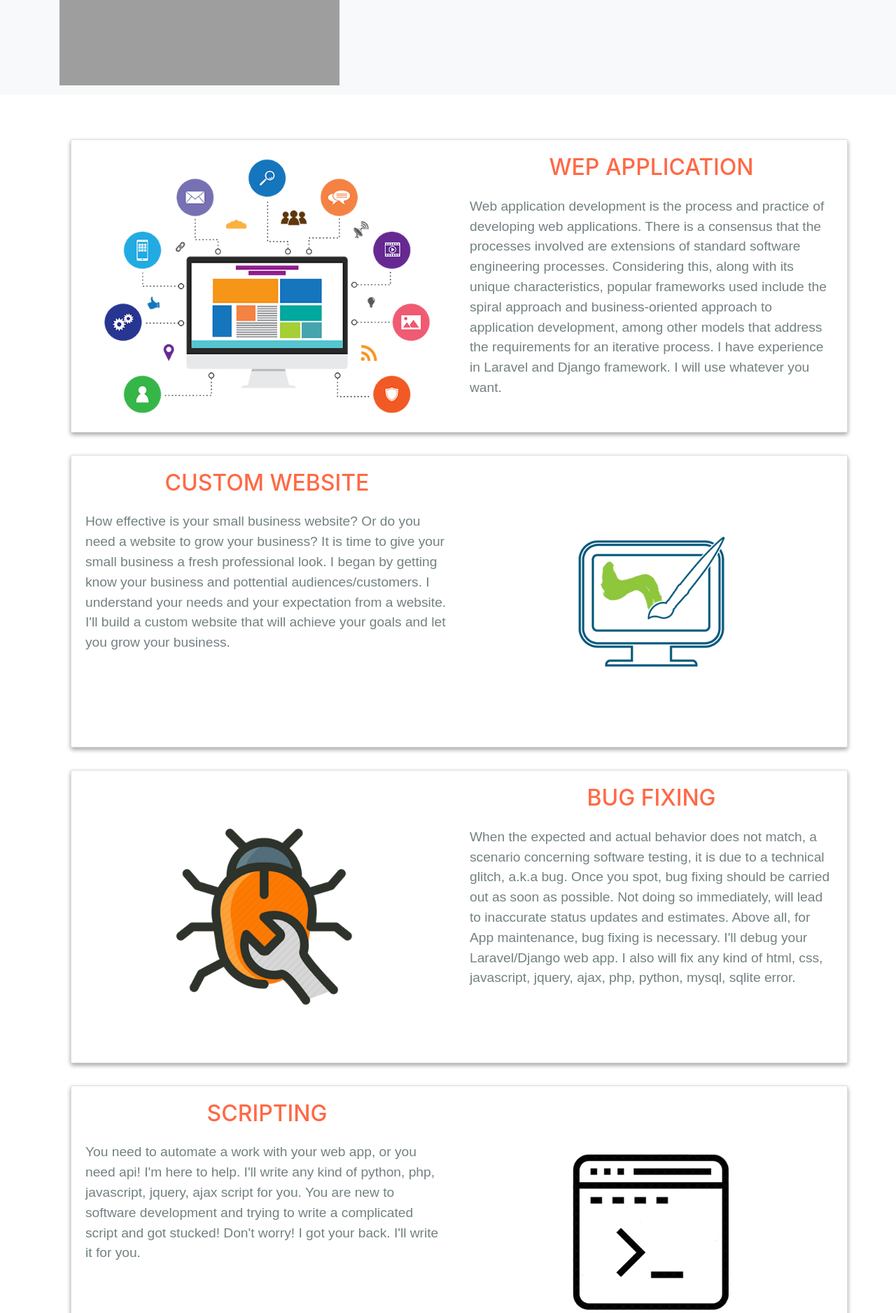
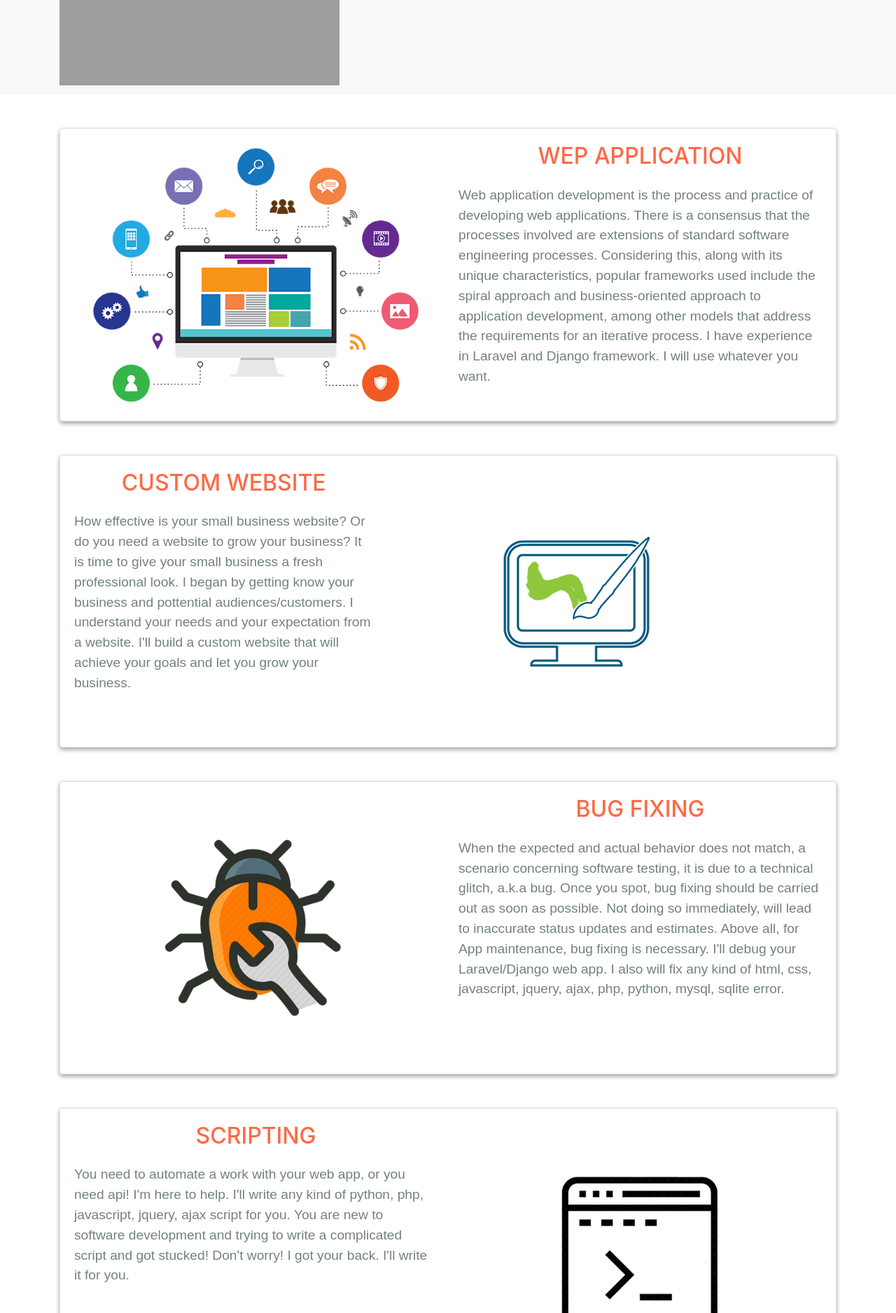
Before and after one commit to akramhossainrabbi/protfolioweb, a Django app: page /services in a window 1280 px wide. Shown: the part 191-2067 px from the top of the page at 70% size. Run offline with Django 3.2, Linux system fonts and the light colour scheme; some web fonts are replaced; grey boxes are pictures that could not be loaded.

Commit message:
commit 12

```diff
--- a/protfoliowebapp/static/assets/css/services.css
+++ b/protfoliowebapp/static/assets/css/services.css
@@ -1,13 +1,3 @@
-.card {
-  background: #fff;
-  border-radius: 2px;
-  display: inline-block;
-  height: auto;
-  margin: 1rem;
-  position: relative;
-  width: 100%;
-}
-
 .card-1 {
   box-shadow: 0 3px 6px rgba(0,0,0,0.16), 0 3px 6px rgba(0,0,0,0.23);
 }
--- a/protfoliowebapp/templates/protfolioweb/services.html
+++ b/protfoliowebapp/templates/protfolioweb/services.html
@@ -9,7 +9,7 @@
 
 	<div class="content-main">
 		<div class="container pt-5">
-			<div class="card card-1 text-center">
+			<div class="card card-1 text-center mb-5">
 	  			<div class="card-body">
 		  			<div class="row">
 						<div class="col-md-6">
@@ -22,10 +22,10 @@
 		   			</div>
 	  			</div>
 			</div>
-			<div class="card card-1 text-center">
+			<div class="card card-1 text-center mb-5">
 	  			<div class="card-body">
 		  			<div class="row">
-						<div class="col-sm-12 col-md-6">
+						<div class="col-sm-12 col-md-5">
 		   					<h2>Custom Website</h2>
 		   					<p>How effective is your small business website? Or do you need a website to grow your business? It is time to give your small business a fresh professional look. I began by getting know your business and pottential audiences/customers. I understand your needs and your expectation from a website. I'll build a custom website that will achieve your goals and let you grow your business.</p>
 		   				</div>
@@ -35,7 +35,7 @@
 		   			</div>
 	  			</div>
 			</div>
-			<div class="card card-1 text-center">
+			<div class="card card-1 text-center mb-5">
 	  			<div class="card-body">
 		  			<div class="row">
 						<div class="col-md-6">
@@ -48,7 +48,7 @@
 		   			</div>
 	  			</div>
 			</div>
-			<div class="card card-1 text-center">
+			<div class="card card-1 text-center mb-5">
 	  			<div class="card-body">
 		  			<div class="row">
 						<div class="col-sm-12 col-md-6">
@@ -61,7 +61,7 @@
 		   			</div>
 	  			</div>
 			</div>
-			<div class="card card-1 text-center">
+			<div class="card card-1 text-center mb-5">
 	  			<div class="card-body">
 		  			<div class="row">
 						<div class="col-md-6">
@@ -74,7 +74,7 @@
 		   			</div>
 	  			</div>
 			</div>
-			<div class="card card-1 text-center">
+			<div class="card card-1 text-center mb-5">
 	  			<div class="card-body">
 		  			<div class="row">
 						<div class="col-sm-12 col-md-6">
@@ -87,7 +87,7 @@
 		   			</div>
 	  			</div>
 			</div>
-			<div class="card card-1 text-center">
+			<div class="card card-1 text-center mb-5">
 	  			<div class="card-body">
 		  			<div class="row">
 						<div class="col-md-6">
```
